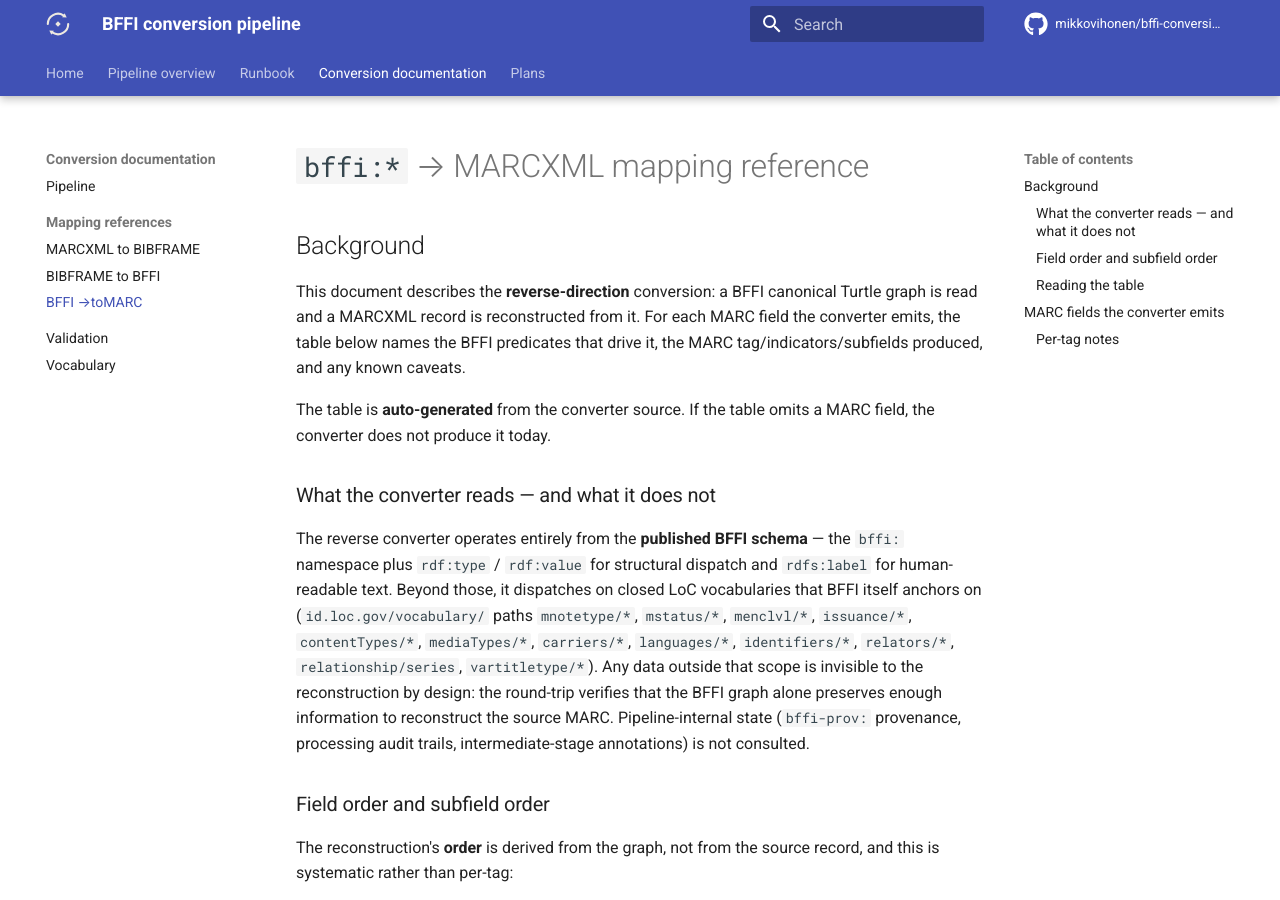
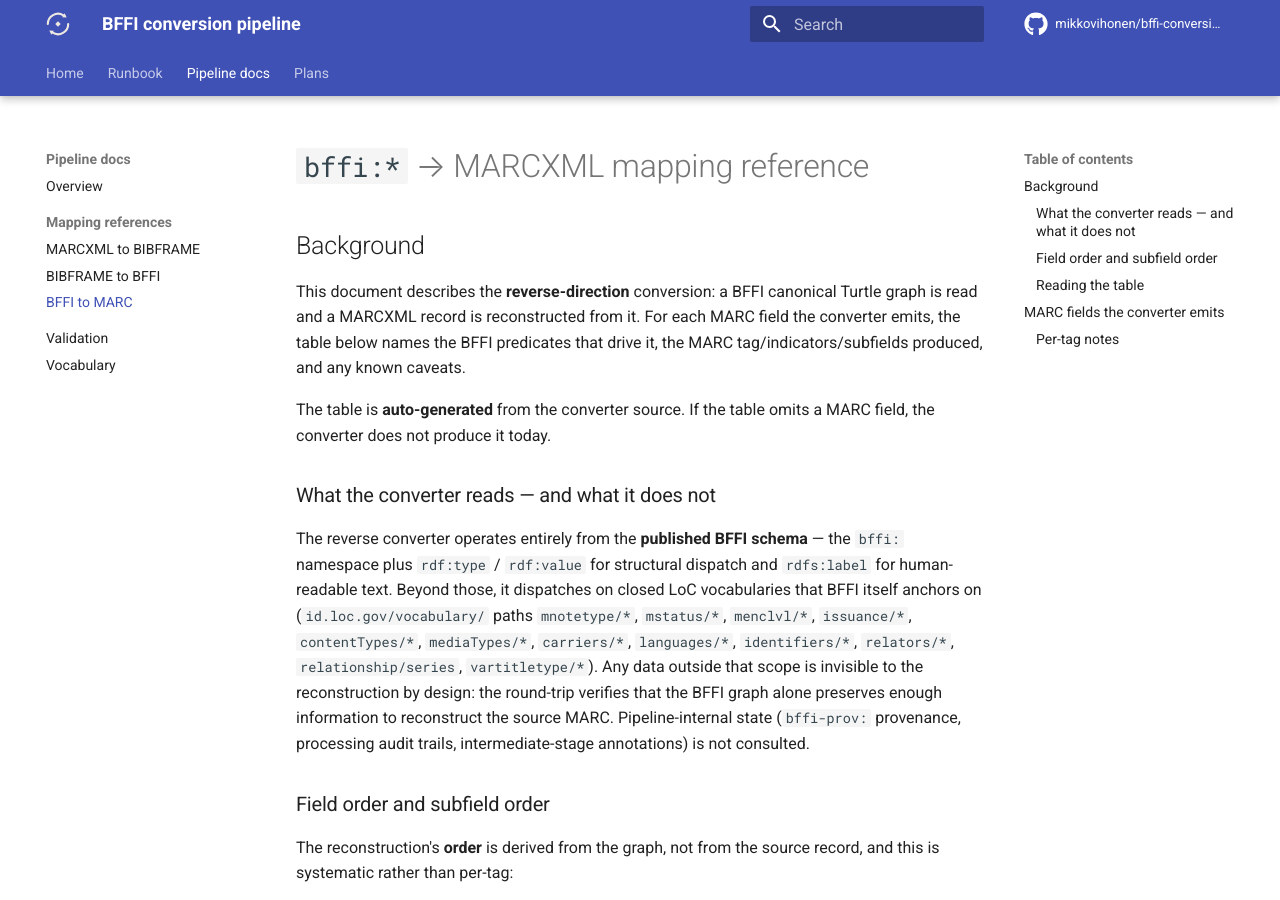
Before and after one commit to mikkovihonen/bffi-conversion-pipeline, an MkDocs documentation site: the page built from docs/bffi_to_marc_mapping.md, in a window 1280 px wide and 900 px high. Built offline with MkDocs 1.6.1 and Material for MkDocs 9.7.7, drawn with Linux system fonts in a browser that asks for light colours; comment, search, counter and statistics services are not loaded.

Commit message:
chore: update docs

```diff
--- a/mkdocs.yml
+++ b/mkdocs.yml
@@ -24,18 +24,17 @@ theme:
 
 nav:
   - Home: index.md
-  - Pipeline overview: pipeline-overview.md
   - Runbook:
       - Getting Started: getting-started.md
       - Development: development.md
       - Debugging: roundtrip-debugging.md
       - Observability: observability.md
-  - Conversion documentation:
-      - Pipeline: pipeline.md
+  - Pipeline docs:
+      - Overview: pipeline-overview.md
       - Mapping references:
           - MARCXML to BIBFRAME: marc_to_bibframe_mapping.md
           - BIBFRAME to BFFI: bf_to_bffi_mapping.md
-          - BFFI →toMARC: bffi_to_marc_mapping.md
+          - BFFI to MARC: bffi_to_marc_mapping.md
       - Validation: validation-strategy.md
       - Vocabulary: vocabulary.md
   - Plans: plans/README.md
```
